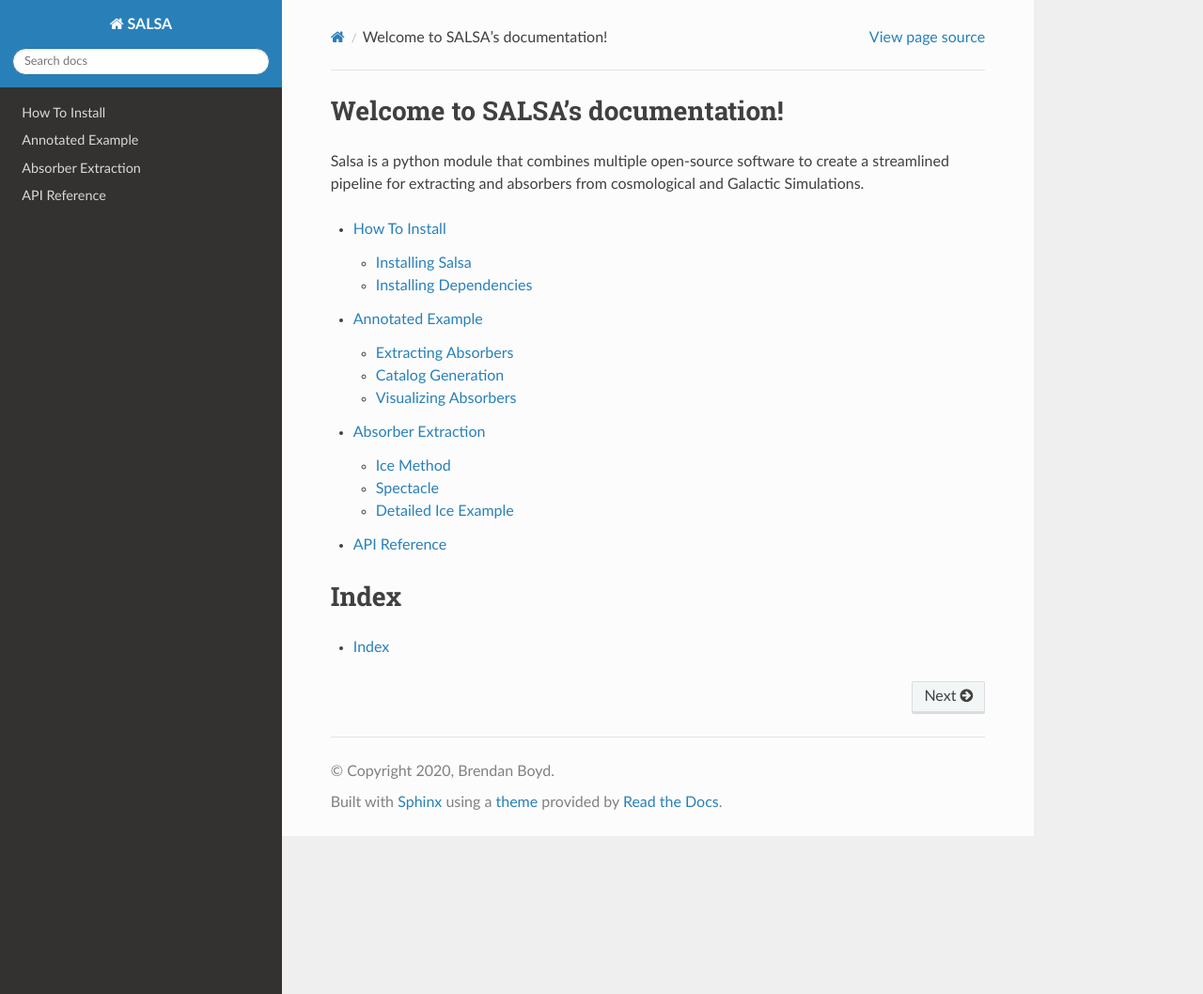
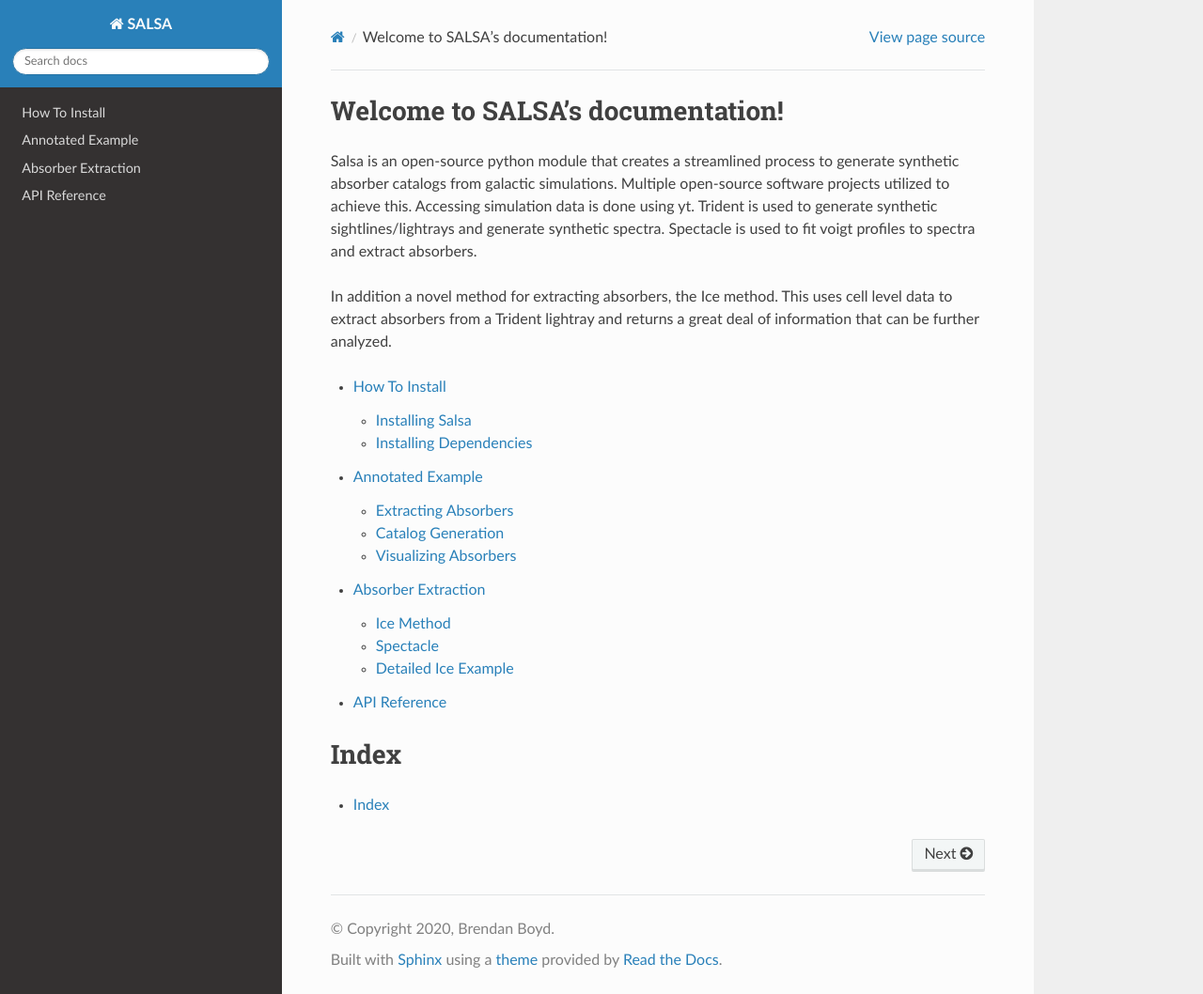
Before and after one commit to biboyd/SALSA, a Sphinx documentation site: the page built from docs/source/index.rst, in a window 1280 px wide and 1058 px high. Shown: the whole window at 94% size. Built offline with Sphinx 7.4.7 and the Read the Docs theme 2.0.0, drawn with Linux system fonts in a browser that asks for light colours.

Commit message:
update docs home page

```diff
--- a/docs/source/index.rst
+++ b/docs/source/index.rst
@@ -6,9 +6,15 @@
 Welcome to SALSA's documentation!
 =================================
 
-Salsa is a python module that combines multiple open-source software to create
-a streamlined pipeline for extracting and absorbers from cosmological and Galactic
-Simulations.
+Salsa is an open-source python module that creates a streamlined process to
+generate synthetic absorber catalogs from galactic simulations. Multiple open-source software
+projects utilized to achieve this. Accessing simulation data is done using yt.
+Trident is used to generate synthetic sightlines/lightrays and generate synthetic
+spectra. Spectacle is used to fit voigt profiles to spectra and extract absorbers.
+
+In addition a novel method for extracting absorbers, the Ice method. This uses
+cell level data to extract absorbers from a Trident lightray and returns a great
+deal of information that can be further analyzed.
 
 .. toctree::
    :maxdepth: 2
```
